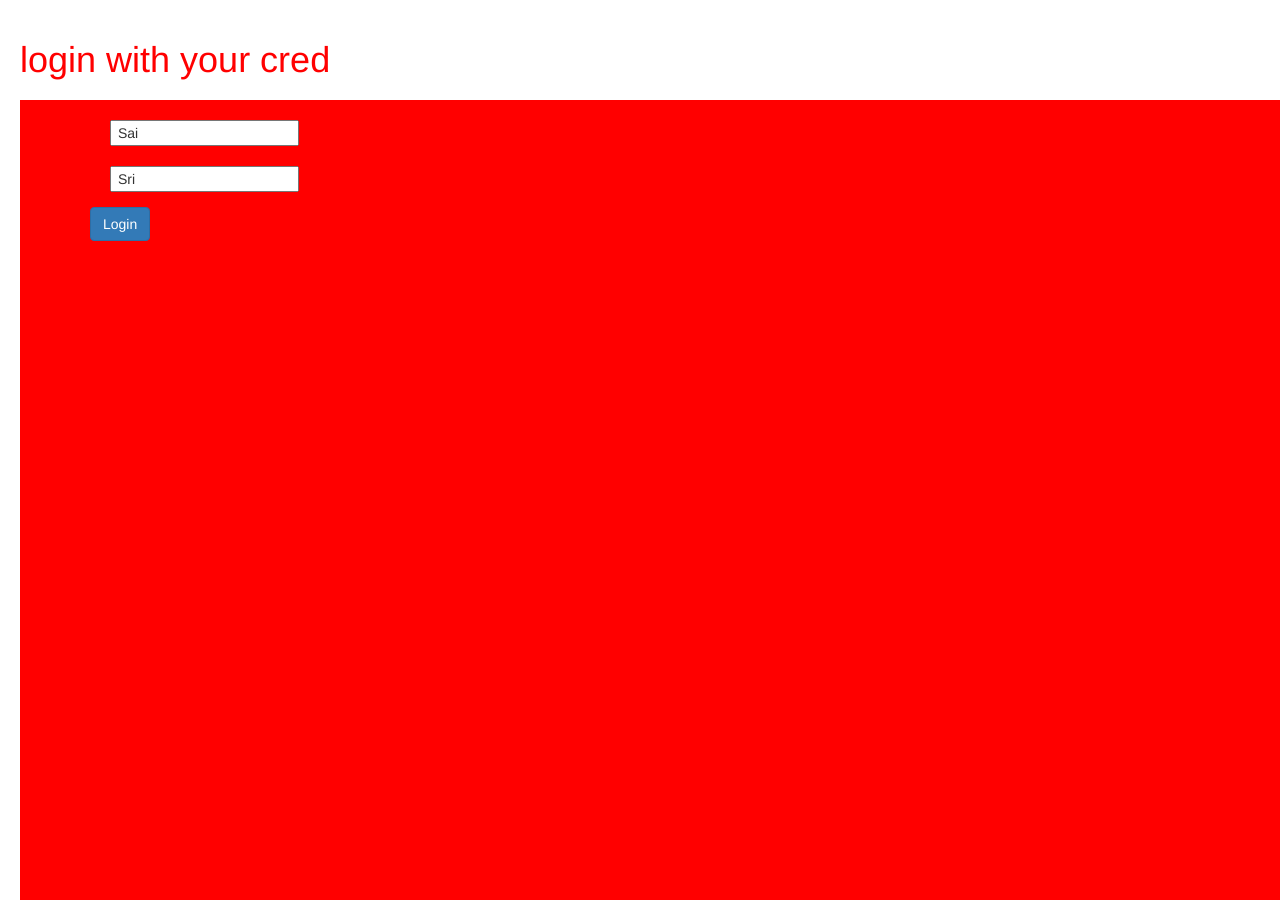
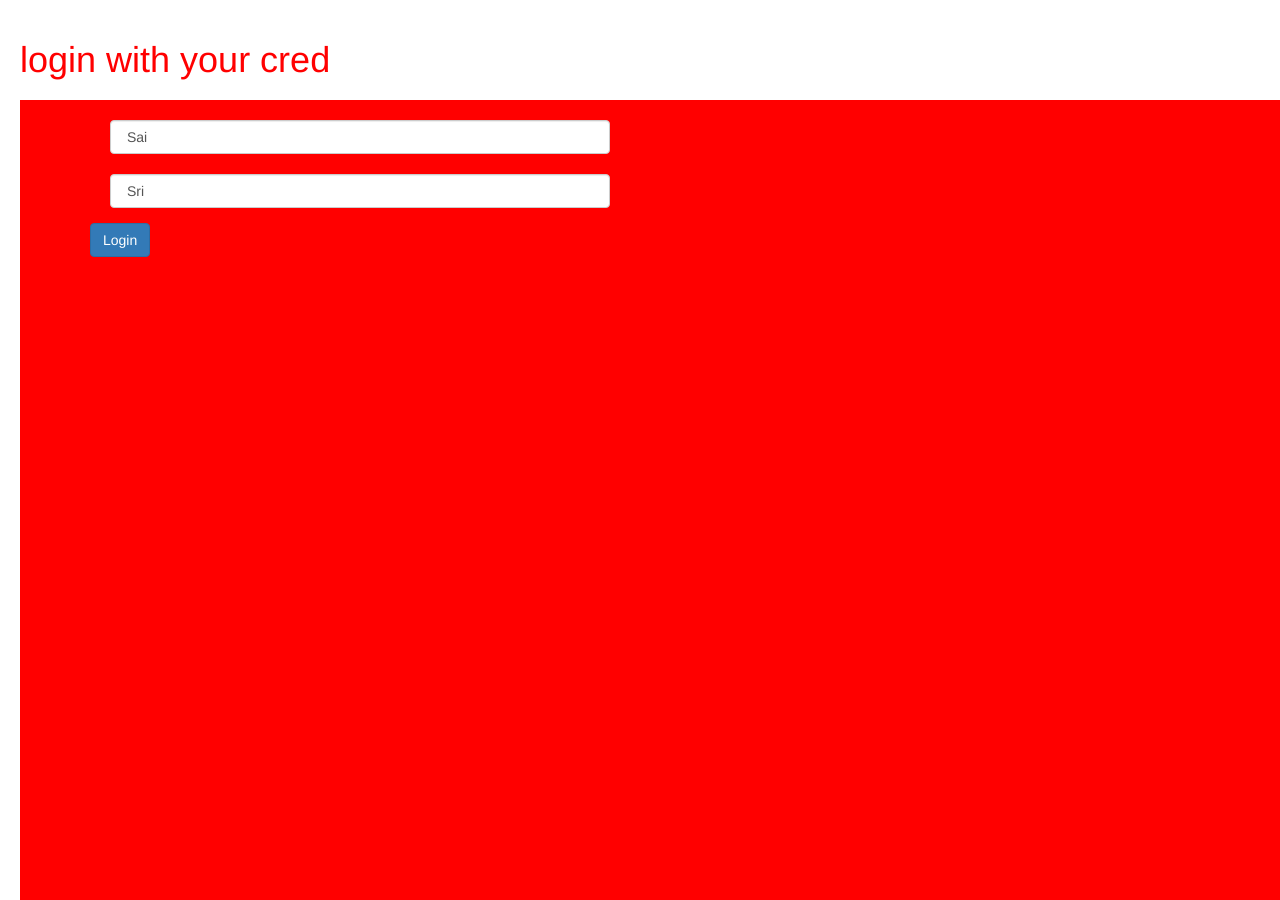
Before and after one commit to ssri442/AngularSession8_assignment8.4, an Angular app: page / in a window 1280 px wide. Shown: the top 900 px of the page. Built offline with nearby package versions, Linux system fonts and the light colour scheme.

Commit message:
6.3commit

```diff
--- a/src/app/login/login/login.component.html
+++ b/src/app/login/login/login.component.html
@@ -5,11 +5,13 @@
     <div class="form-group">
         <label for="firstname" class="sr-only">Firstname</label>
         <input type="text"
-          [value]="firstname" (input) = "firstname = $event.target.value">
+        class="form-control" placeholder="Firstname"
+        [(ngModel)]="firstname">
         </div>
         <div class="form-group">
-        <label for="lastname"  class="sr-only">Lastname</label>
-        <input type="text"   [value]="lastname" (input) = "lastname = $event.target.value">
+        <label for="lastname" class="sr-only">Lastname</label>
+        <input type="text"  class="form-control"
+        placeholder="Lastname" [(ngModel)]="lastname">
         </div>
         <button (click) ="Click()" class="btn btn-primary">Login </button>
 
```
